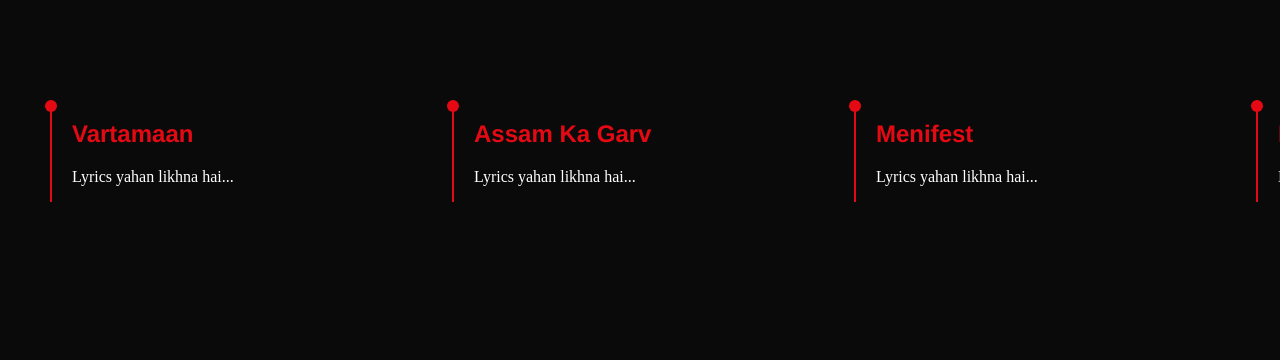
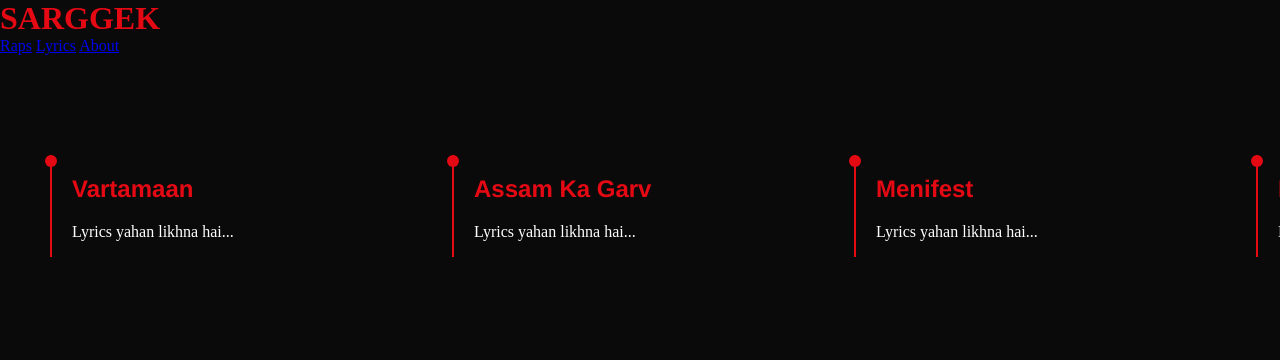
Before and after one commit to sarggek/SARGGEK, a plain HTML site: page index.html in a window 1280 px wide. Shown: the top 360 px of the page. Drawn offline with nearby package versions, Linux system fonts and the light colour scheme.

Commit message:
Update index.html

```diff
--- a/index.html
+++ b/index.html
@@ -42,6 +42,14 @@
     </style>
 </head>
 <body>
+    <!-- NAVIGATION MENU -->
+<div class="nav">
+    <h1 style="color: #E50914; margin: 0;">SARGGEK</h1>
+    <div class="nav-links">
+        <a href="#rap1">Raps</a>
+        <a href="#lyrics">Lyrics</a>
+        <a href="#about">About</a>
+    </div>
     <div class="timeline">
         <!-- RAP 1 -->
         <div class="node"data-aos="fade-left">
```
